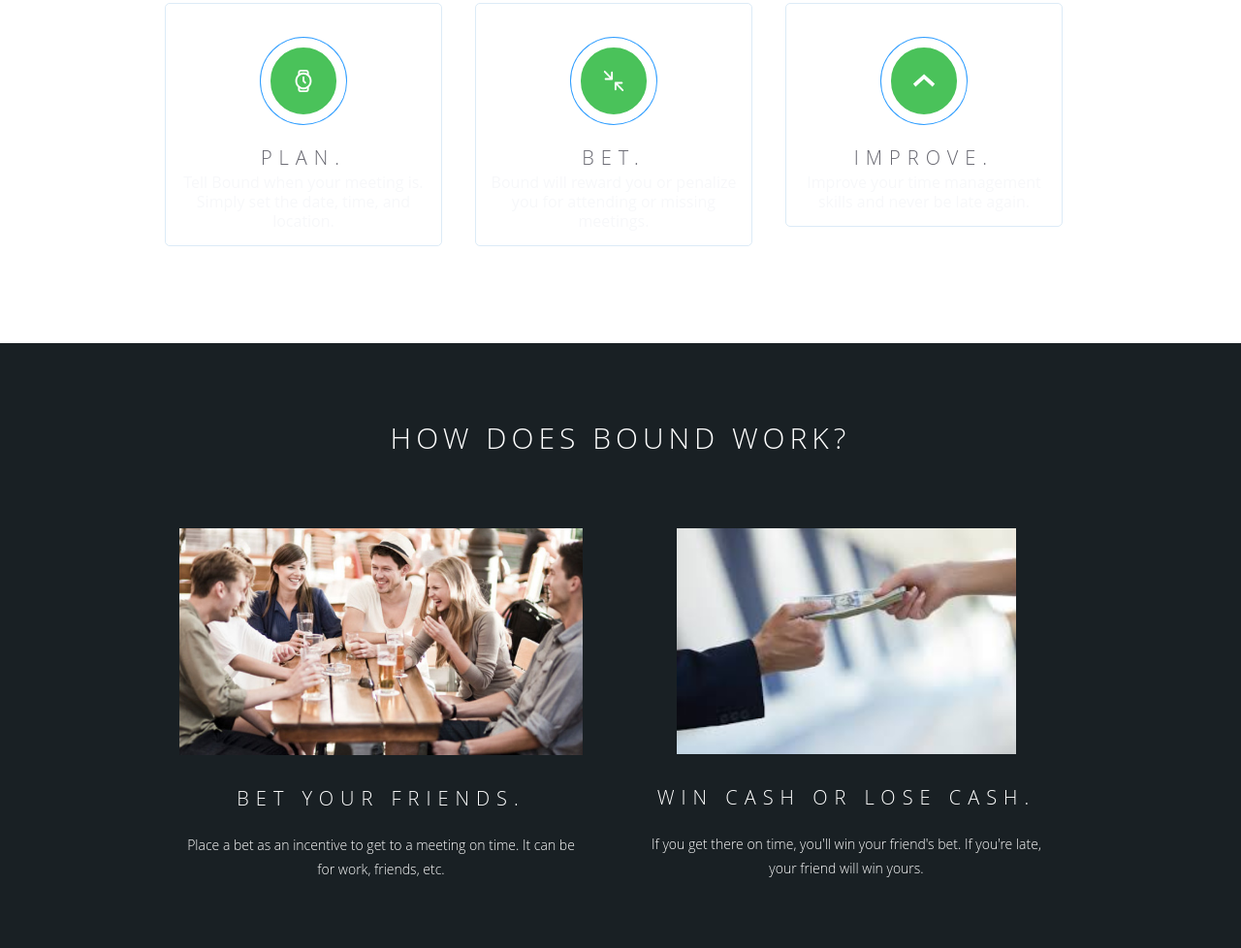
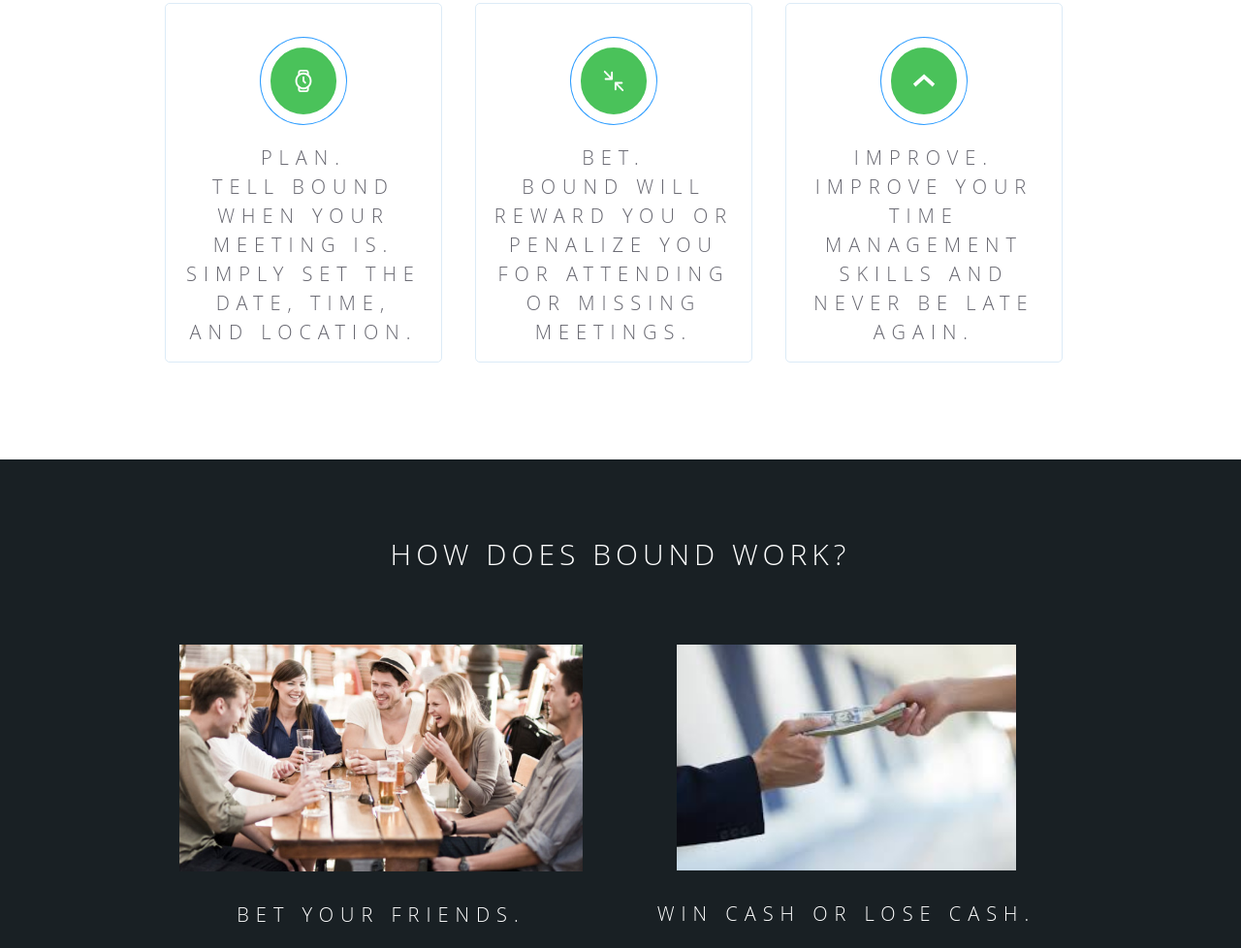
Before and after one commit to BoundAppCo/boundappco.github.io, a plain HTML site: page index.html in a window 1280 px wide. Shown: the part 863-1841 px from the top of the page at 97% size. Drawn offline with nearby package versions, Linux system fonts and the light colour scheme; a script that the page names is missing.

Commit message:
Update index.html

```diff
--- a/index.html
+++ b/index.html
@@ -50,19 +50,19 @@
         <div class="w-col w-col-4">
           <div class="white-box"><img class="grid-image" src="images/feather-15-white.svg">
             <h3>Plan.</h3>
-            <div class="black-text">Tell Bound when your meeting is. Simply set the date, time, and location.</div>
+            <h3>Tell Bound when your meeting is. Simply set the date, time, and location.</h3>
           </div>
         </div>
         <div class="w-col w-col-4">
           <div class="white-box"><img class="grid-image" src="images/feather2-17-white.svg" width="210">
             <h3>bet.</h3>
-            <div class="black-text">Bound will reward you or penalize you for attending or missing meetings.</div>
+            <h3>Bound will reward you or penalize you for attending or missing meetings.</h3>
           </div>
         </div>
         <div class="w-col w-col-4">
           <div class="white-box"><img class="grid-image" src="images/social-34-white.svg">
             <h3> improve.</h3>
-            <div class="black-text">Improve your time management skills and never be late again.</div>
+            <h3>Improve your time management skills and never be late again.</h3>
           </div>
         </div>
       </div>
```
